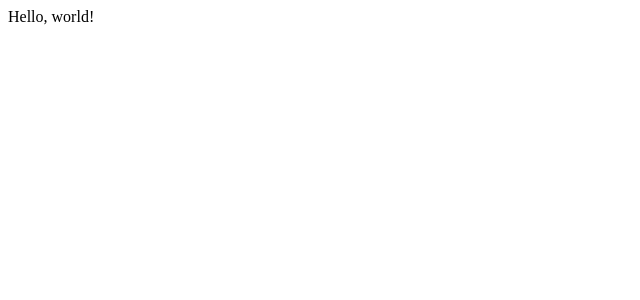
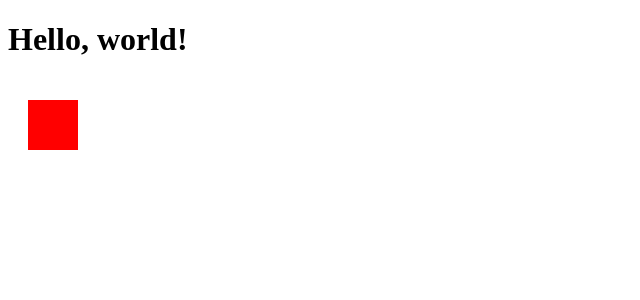
Before and after one commit to NUVR/AR-place, a React app: page / in a window 1280 px wide. Shown: the top 300 px of the page, without its empty margins (0-640 px from the left). Built offline with nearby package versions, Linux system fonts and the light colour scheme.

Commit message:
Create basic Home and Canvas components

```diff
--- /dev/null
+++ b/src/components/Canvas.js
@@ -0,0 +1,14 @@
+import React from 'react';
+
+export default class Canvas extends React.Component {
+    componentDidMount() {
+        const c = this.refs['canvas'];
+        const ctx = c.getContext('2d');
+        ctx.fillStyle = 'red';
+        ctx.fillRect(20, 20, 50, 50);
+    }
+
+    render() {
+        return <canvas ref="canvas"></canvas>;
+    }
+}
--- /dev/null
+++ b/src/components/Home.js
@@ -0,0 +1,14 @@
+import React from 'react';
+
+import Canvas from './Canvas';
+
+export default class Home extends React.Component {
+    render() {
+        return (
+            <div>
+                <h1>Hello, world!</h1>
+                <Canvas />
+            </div>
+        );
+    }
+}
--- a/src/layouts/App.js
+++ b/src/layouts/App.js
@@ -1,9 +1,11 @@
 import React from 'react';
+
+import Home from '../components/Home';
 
 export default class App extends React.Component {
 	render() {
 		return (
-			<div>Hello, world!</div>
+			<Home />
 		);
 	}
 }
```
